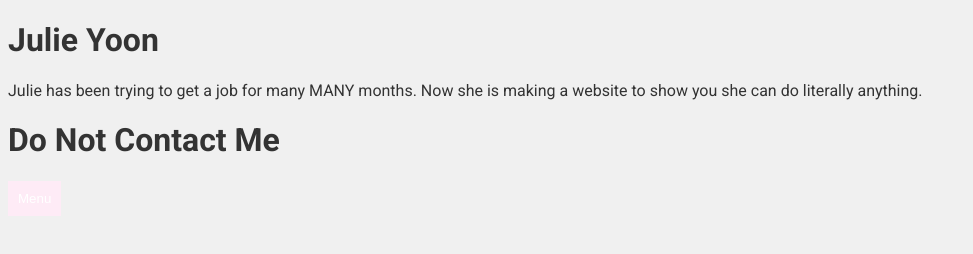
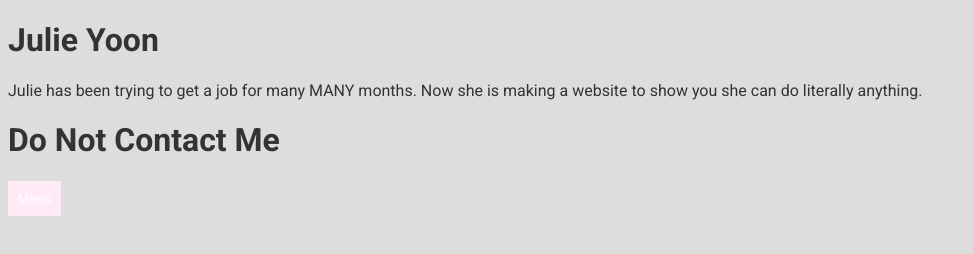
Before and after one commit to jammedtoast/jammedtoast.github.io, a plain HTML site: page index.html in a window 1280 px wide. Shown: the whole page, without its empty margins (0-973 px from the left). Drawn offline with Linux system fonts and the light colour scheme.

Commit message:
Update index.html

```diff
--- a/index.html
+++ b/index.html
@@ -8,7 +8,7 @@
     <style>
         body {
             font-family: 'Roboto', sans-serif; /* Use quotes for font names with spaces */
-            background-color: #f0f0f0; /* Light gray background */
+            background-color: #DDDDDD; /* Light gray background */
             color: #333; /* Dark gray text color */
         }
 
```
